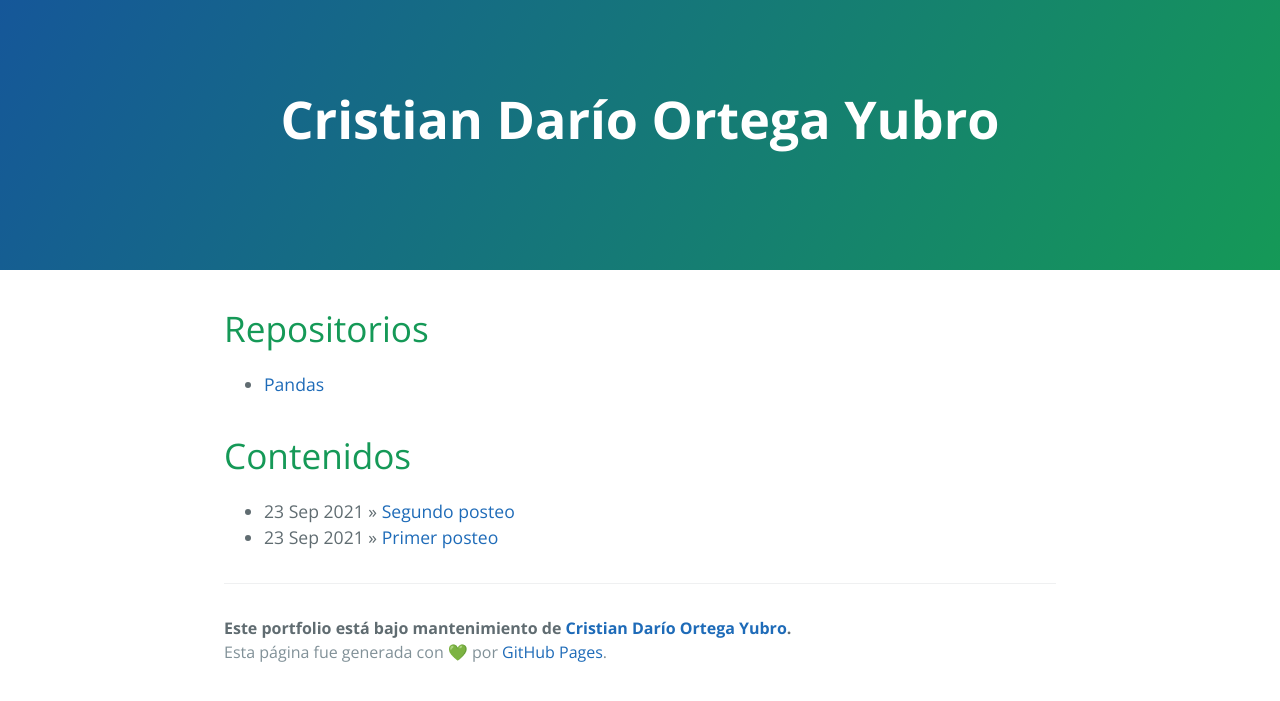
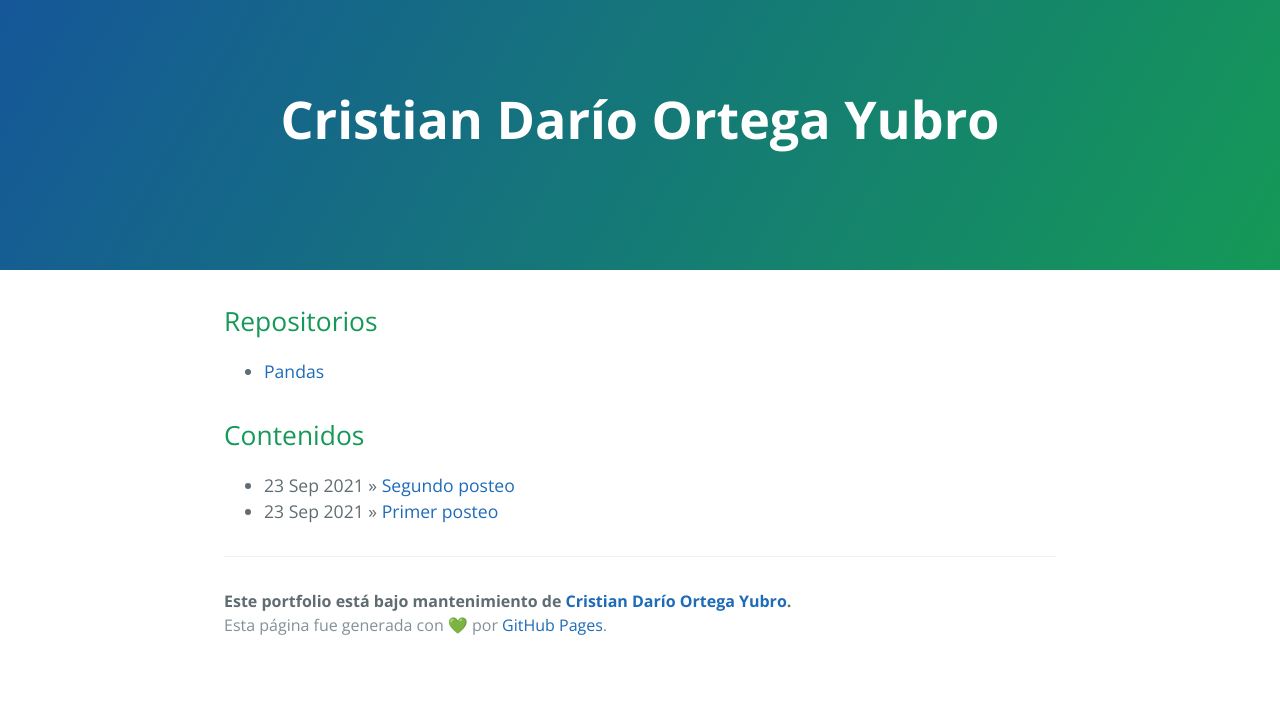
Before and after one commit to cristiandarioortegayubro/portfolio, a Jekyll site: the page built from index.md, in a window 1280 px wide. Shown: the top 701 px of the page. Built offline with Jekyll 4.4.1, drawn with Linux system fonts in a browser that asks for light colours.

```diff
--- a/index.md
+++ b/index.md
@@ -3,11 +3,11 @@ layout: default
 title: portfolio
 ---
 
-# Repositorios
+## Repositorios
 
 - [Pandas](md/pandas.md)
 
-# Contenidos
+## Contenidos
 
   <ul class="posts">
     {% for post in site.posts %}
```
